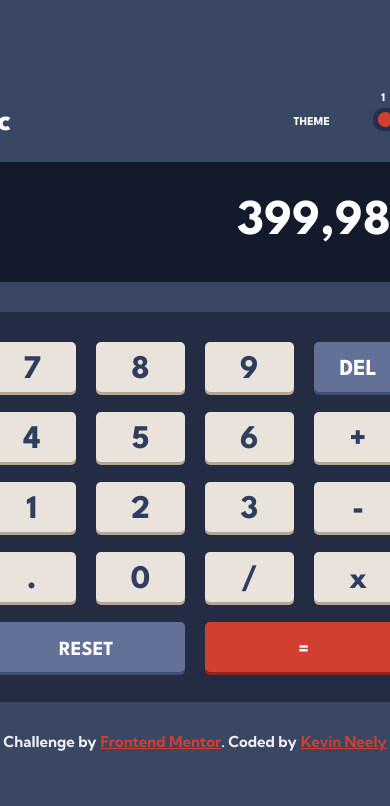
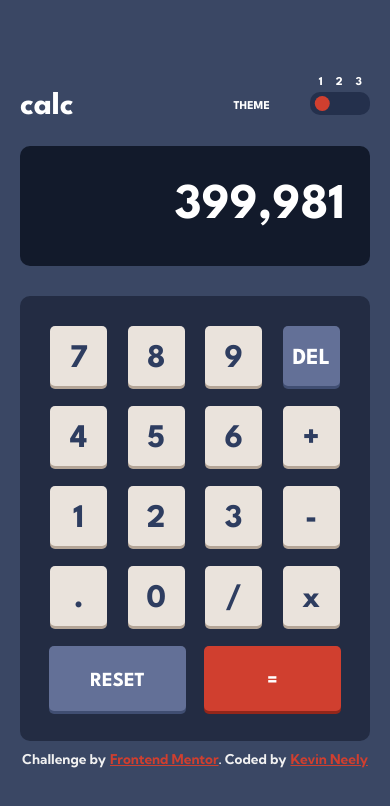
Before and after one commit to 2dkn/Calculator-app-react, a React (Create React App) app: page / in a window 390 px wide. Shown: the top 806 px of the page. Built offline with nearby package versions, Linux system fonts and the light colour scheme.

Commit message:
Finished

```diff
--- a/src/App.js
+++ b/src/App.js
@@ -33,7 +33,7 @@ function App({ type, onClick, theme, handleClick }) {
 
   useEffect(() => {
     if (currentTheme === "theme-1") {
-      document.body.style.backgroundColor = ""; // Reset to default background color
+      document.body.style.backgroundColor = ""; // "" Resets to default background color
     } else if (currentTheme === "theme-2") {
       document.body.style.backgroundColor = "hsl(0, 0%, 90%)";
     } else if (currentTheme === "theme-3") {
@@ -83,11 +83,11 @@ function ToggleSwitch({ currentTheme, setCurrentTheme }) {
 
   const handleToggle = (e) => {
     const value = parseInt(e.target.value);
+    // Checks if parsed value is not NaN(Not a Number)
     if (!isNaN(value)) {
-      // Check if parsed value is not NaN
       setSelectedState(value);
 
-      // Update the theme based on the selected state
+      // Updates the theme based on the selected state
       switch (value) {
         case 1:
           setCurrentTheme("theme-1");
--- a/src/styles/_base.scss
+++ b/src/styles/_base.scss
@@ -55,6 +55,13 @@ body {
   padding-top: 0.5rem;
 }
 
+@media screen and (max-width: 31.25em) {
+  .calc-buttons {
+    width: 85%;
+    min-height: 6rem;
+  }
+}
+
 .calc-buttons:hover {
   background-color: hsl(30, 37%, 97%);
 }
@@ -90,6 +97,12 @@ body {
   cursor: pointer;
   font-family: $leagueSpartan;
   padding-top: 0.5rem;
+}
+
+@media screen and (max-width: 31.25em) {
+  .reset-equal {
+    min-height: 6.5rem;
+  }
 }
 
 .reset-equal:active {
@@ -131,6 +144,9 @@ body {
 }
 
 @media screen and (max-width: 31.25em) {
+  .container-btn {
+    width: 70%;
+  }
 }
 
 .screen {
@@ -152,6 +168,12 @@ body {
   // padding-right: 2rem;
 }
 
+@media screen and (max-width: 31.25em) {
+  .screen {
+    width: 70%;
+  }
+}
+
 .calc-numbers {
   // position: relative;
   display: flex;
@@ -169,6 +191,13 @@ body {
   padding-bottom: 2.5rem;
 }
 
+@media screen and (max-width: 31.25em) {
+  .header {
+    display: flex;
+    justify-content: center;
+  }
+}
+
 .calc {
   font-size: 32px;
   color: $white;
@@ -183,6 +212,13 @@ h1 {
   color: $white;
 }
 
+@media screen and (max-width: 31.25em) {
+  h1 {
+    padding-left: 16rem;
+    padding-right: 4rem;
+  }
+}
+
 .numbers {
   display: flex;
   flex-direction: row;
@@ -193,6 +229,12 @@ h1 {
   padding-right: 0.8rem;
   color: white;
   padding-bottom: 0.4rem;
+}
+
+@media screen and (max-width: 31.25em) {
+  .numbers {
+    width: 70%;
+  }
 }
 
 .color-slider {
@@ -249,6 +291,13 @@ h1 {
   font-size: 1.5rem;
   color: rgba(241, 241, 241);
   font-weight: 700;
+}
+
+@media screen and (max-width: 31.25em) {
+  .footer {
+    margin-top: 1rem;
+    font-size: 1.35rem;
+  }
 }
 
 .footer a {
```
Also changed, not shown: src/dist/styles.css, 1 other file (tests, documents, lock files or other folders).
